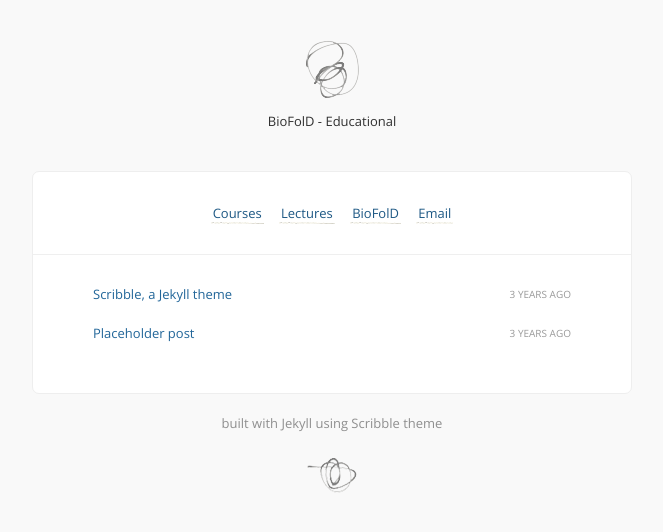
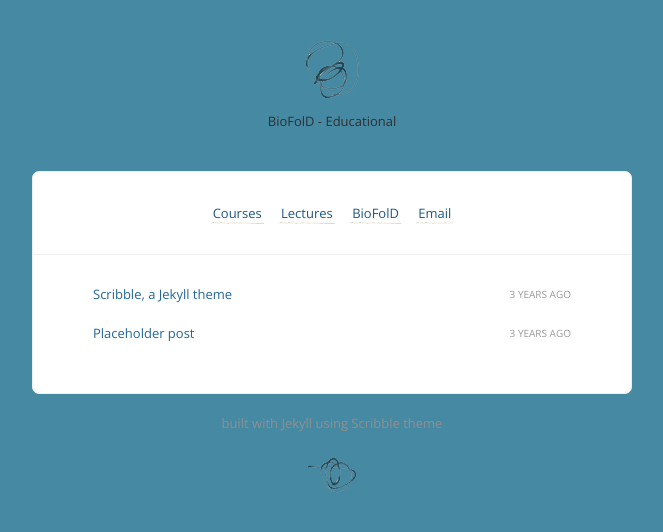
Before and after one commit to biofold-edu/biofold-edu.github.io, a Jekyll site: the page built from index.html, in a window 1280 px wide. Shown: the top 532 px of the page, without its empty margins (308-971 px from the left). Built offline with Jekyll 4.4.1, drawn with Linux system fonts in a browser that asks for light colours; Markdown is read by kramdown in place of the engine named in the settings; comment, search, counter and statistics services are not loaded.

Commit message:
First Commit

```diff
--- a/stylesheets/style.css
+++ b/stylesheets/style.css
@@ -5,7 +5,7 @@ html, body {
   height: 100%; }
 
 body {
-  background: #f9f9f9;
+  background: #4689a3;
   color: #303030;
   font-family: 'Open Sans', sans-serif;
   font-weight: 400;
```
